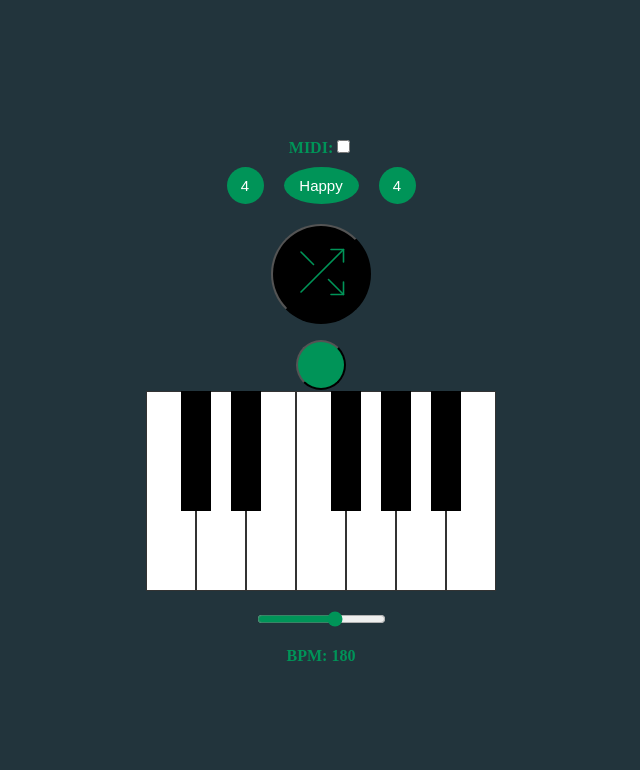
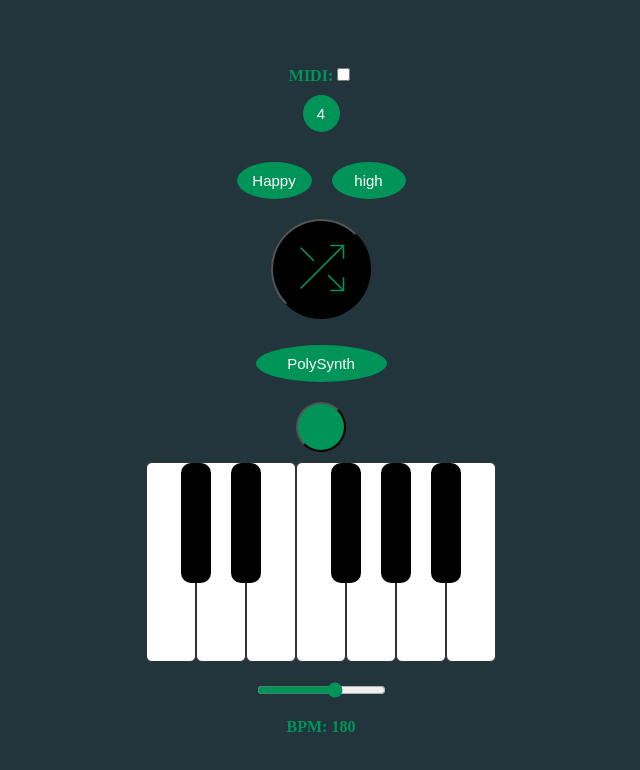
Before and after one commit to adhamelgindy/melgen, a Next.js app: page / in a window 1280 px wide. Shown: the top 770 px of the page, without its empty margins (319-959 px from the left). Built offline with nearby package versions, Linux system fonts and the light colour scheme.

Commit message:
feat: :sparkles: add Midi connection

```diff
--- a/src/pages/index.js
+++ b/src/pages/index.js
@@ -1,16 +1,29 @@
+import React, { useEffect } from 'react';
 import { useState } from 'react'
 import { Shuffle } from '../icons/shuffle'
 import Link from 'next/link';
 import * as Tone from 'tone';
 
 export default function Home() {
-  // let synth = new Tone.PolySynth().toMaster();
   const [notes, setNotes] = useState('');
   const [midiNotes, setMidiNotes] = useState([]);
   const [selectedScale, setSelectedScale] = useState(0);
   const [numNotes, setNumNotes] = useState(4);
   const [bpm, setBpm] = useState(360);
   const [octave, setOctave] = useState(5);
+  const [instrument, setInstrument] = useState("PolySynth");
+
+  useEffect(() => {
+    let synth = new Tone.PolySynth().toDestination();
+
+    // Initialize MIDI connection
+    initializeMIDI();
+
+    // Clean up the Tone.js synth when the component is unmounted
+    // return () => {
+    //   // synth.dispose();
+    // };
+  }, []);
 
   let root = 52;
   let scale = [
@@ -123,23 +136,65 @@ const melodyString = musicNotes.join(' ');
 setNotes(melodyString)
 }
 
-function chooseInstrument() {
-// switch
-//case:
+
+const initializeMIDI = async () => {
+  try {
+    const access = await navigator.requestMIDIAccess();
+    const inputs = access.inputs.values();
+    const input = inputs.next().value;
+
+    // Add an event listener to receive MIDI messages
+    input.onmidimessage = (e) => {
+      if (e.data[0] === 144 && e.data[2] !== 0) {
+        // Convert MIDI note number to frequency
+        const frequency = Tone.Midi(e.data[1]).toFrequency();
+
+        // Trigger a Tone.js synth with the received frequency
+        // synth.triggerAttack(frequency);
+        synth.triggerAttackRelease(frequency,  "8n");
+      } else if (e.data[0] === 128 || (e.data[0] === 144 && e.data[2] === 0)) {
+        // Convert MIDI note number to frequency
+        // const frequency = Tone.Midi(e.data[1]).toFrequency();
+
+        // Release the Tone.js synth
+        // synth.triggerRelease(frequency);
+        // synth.triggerAttackRelease(frequency,  "8n");
+      }
+    };
+  } catch (error) {
+    console.log('Web MIDI API is not supported in this browser.');
+  }
+};
+
+const playNotes = (notes) => {
+  console.log('instrument', instrument);
   // const synth = new Tone.MonoSynth().toDestination();
-// const synth = new Tone.PolySynth().toDestination();
+   let synth;
   // const synth = new Tone.MembraneSynth().toDestination();
   // const synth = new Tone.Sampler().toDestination();
   //  const synth = new Tone.DuoSynth().toDestination();
-
+  switch(instrument) {
+    case 'MonoSynth':
+      setInstrument('MonoSynth')
+      synth = new Tone.MonoSynth().toDestination();
+      break;
+    case 'PolySynth':
+      setInstrument('PolySynth')
+      synth = new Tone.PolySynth().toDestination();
+      break;
+    case 'MembraneSynth':
+      setInstrument('MembraneSynth')
+      synth = new Tone.MembraneSynth().toDestination();
+      break;
+    case 'Sampler':
+      setInstrument('Sampler')
+      synth = new Tone.Sampler().toDestination();
+      break;
+    case 'DuoSynth':
+      setInstrument('DuoSynth')
+      synth = new Tone.DuoSynth().toDestination();
+      break;
   }
-
-const playNotes = (notes) => {
-  // const synth = new Tone.MonoSynth().toDestination();
-   const synth = new Tone.PolySynth().toDestination();
-  // const synth = new Tone.MembraneSynth().toDestination();
-  // const synth = new Tone.Sampler().toDestination();
-  //  const synth = new Tone.DuoSynth().toDestination();
 
 
     let index = 0;
@@ -157,6 +212,8 @@ const playNotes = (notes) => {
 
     const playNote = () => {
 
+      // const IChord = constructMajorChord(AMinorScale, 4, 'A3'); //lets try that
+
       // const sampler = new Tone.Sampler({
       //   // urls: {
       //   //   A1: "A1.mp3",
@@ -168,7 +225,8 @@ const playNotes = (notes) => {
       //   }
       // }).toDestination();
       // synth.triggerAttackRelease(notes[index],  "0.1s");
-       synth.triggerAttackRelease(notes[index],  "64n");
+      console.log('notes[index]', notes[index]);
+       synth.triggerAttackRelease(notes[index],  "8n");
       index++;
 
       if (index < notes.length) {
@@ -179,56 +237,6 @@ const playNotes = (notes) => {
     playNote();
 };
 
-// async function playMelody() {
-//   const synth = new Tone.Synth().toDestination();
-//   // console.log(midiMelody)
-
-//   // const melody = [
-//   //   { note: 'C4', duration: '4n' },
-//   //   { note: 'E4', duration: '4n' },
-//   //   { note: 'G4', duration: '4n' },
-//   //   { note: 'B4', duration: '4n' },
-//   //   { note: 'A4', duration: '4n' },
-//   //   { note: 'G4', duration: '4n' },
-//   //   { note: 'E4', duration: '4n' },
-//   //   { note: 'C4', duration: '4n' },
-//   // ];
-
-//   // melody.forEach((note) => {
-//   //   synth.triggerAttackRelease(note.note, note.duration);
-//   // });
-
-//   const AMinorScale = ['A4', 'B4', 'C4', 'D4', 'E4', 'F4', 'G4'];
-//   // const addOctaveNumbers = (scale, octaveNumber) => scale.map(note => {
-//   //   const firstOctaveNoteIndex = scale.indexOf('C') !== -1 ? scale.indexOf('C') : scale.indexOf('C#')
-//   //   const noteOctaveNumber = scale.indexOf(note) < firstOctaveNoteIndex ? octaveNumber - 1 : octaveNumber;
-//   //   return `${note}${noteOctaveNumber}`
-//   // });
-//   // const AMinorScaleWithOctave = addOctaveNumbers(AMinorScale, 4);
-//   console.log('notes', midiNotes);
-//   console.log('AMinorScale', AMinorScale);
-//   const now = Tone.now()
-//   let newTime = now
-//   // const AMinorScaleWithOctave = addOctaveNumbers(midiNotes, 0);
-
-//   AMinorScale.forEach((note) => {
-//     synth.triggerAttackRelease(note, '4n', now + 0.5)
-//     newTime += 0.5;
-//   });
-
-
-//   // +++++++++++++++++++++++++++++++++++++++++++++++++++++++
-
-//   if (Tone.Transport.state == "started") {
-//     Tone.Transport.stop();
-//     // playButton.html('play');
-//   } else {
-//     Tone.start();
-//     Tone.Transport.scheduleRepeat(setMelody, '4n');
-//     Tone.Transport.start();
-//     // playButton.html('stop');
-//   }
-// }
 
 function chooseScale(event) {
   // selectScale = scaleNames.indexOf(selectedScale.value());
@@ -241,14 +249,6 @@ function handleBpmChange(event) {
   Tone.Transport.bpm.rampTo(bpm, 0.1);
 }
 
-
-// function setMelody() {
-//    beat = Tone.Transport.position.split(":")[1];
-//   const synth = new Tone.Synth().toDestination();
-//    let midiNote = Tone.Frequency(notes, 'midi');
-//    const now = Tone.now()
-//   synth.triggerAttackRelease(midiNote, '8n', now + 0.5);
-// }
 
 function generateMelody() {
   // Check if the melody array is already at the desired length
@@ -263,9 +263,31 @@ function handleBpmChange(event) {
     // Add the selected note from the scale to the melody array
     note = root + scale[selectedScale][randomNumber];
     melody.push(note);
+    // Add repeating patterns if numNotes is bigger than 4
+    if (numNotes > 5 && melody.length < numNotes) {
+      // Repeat the last 2 or 4 notes with a probability of 30%
+      if (i > 1 && Math.random() < 0.3 && melody.length < numNotes) {
+        let repeatLength = Math.random() < 0.5 ? 2 : 4;
+        let repeatStart = Math.max(0, i - repeatLength);
+        let repeatNotes = melody.slice(repeatStart, i + 1);
+        melody.splice(i + 1, 0, ...repeatNotes);
+        i += repeatNotes.length;
+      }
+      // Repeat a 3-note pattern with a probability of 20%
+      if (i > 2 && Math.random() < 0.2 && melody.length < numNotes) {
+        let patternStart = Math.max(0, i - 2);
+        let patternNotes = melody.slice(patternStart, i + 1);
+        melody.splice(i + 1, 0, ...patternNotes);
+        i += patternNotes.length;
+      }
+    }
+  }
+  // Truncate the melody array if it has more than numNotes elements
+  if (melody.length > numNotes) {
+    melody.splice(numNotes, melody.length - numNotes);
   }
   setMidiNotes(melody);
-     translateNotes(melody)
+  translateNotes(melody);
   // Log the generated melody to the console
   console.log(melody);
 }
@@ -273,6 +295,14 @@ function handleBpmChange(event) {
   const handleScaleChange = (event) => {
     setNumNotes(event.target.value);
   };
+
+  const handleOctaveChange = (event) => {
+    setOctave(event.target.value);
+  };
+
+  const handleInstrumentChange = (event) => {
+    setInstrument(event.target.value)
+    }
 
   return (
     <div class="melody">
@@ -290,6 +320,7 @@ function handleBpmChange(event) {
         </select>
         </div>
       </div>
+      <br/>
       <div class="parameters">
         <div class="dropdown">
         <select  id="number-dropdown" value={selectedScale} onChange={chooseScale}>
@@ -309,20 +340,34 @@ function handleBpmChange(event) {
       </div>
       <div class="parameters">
         <div class="dropdown">
-        <select  id="number-dropdown" value={numNotes} onChange={handleScaleChange}>
-         <option value="4">4</option>
-         <option value="6">6</option>
-         <option value="8">8</option>
-         <option value="10">10</option>
+        <select  id="number-dropdown" value={octave} onChange={handleOctaveChange}>
+         <option value="2">low +</option>
+         <option value="3">low</option>
+         <option value="4">medium</option>
+         <option value="5">high</option>
+         <option value="6">high +</option>
         </select>
         </div>
       </div>
     </div>
       <button class="round-button" onClick={generateMelody}><Shuffle/></button>
       <p class="melody">{notes}</p>
-
+      <div class="parameters">
+        <div class="dropdown">
+        <select  id="number-dropdown" value={instrument} onChange={handleInstrumentChange}>
+         <option value="MonoSynth">MonoSynth</option>
+         <option value="PolySynth">PolySynth</option>
+         <option value="MembraneSynth">MembraneSynth</option>
+         <option value="Sampler">Sampler</option>
+         <option value="DuoSynth">DuoSynth</option>
+        </select>
+        </div>
+      </div>
+      <br/>
       {/* <button onClick={() => playMelody()}></button> */}
       <button class="play-button" onClick={() => playNotes(midiNotes)}></button>
+      <br/>
+      {/* playNotes(["B" ,"C" ,"D", "E", "F" ,"G" ,"A"])} */}
       <div class="piano">
     <div data-note="C" class="key white"></div>
     <div data-note="D#" class="key black"></div>
--- a/src/styles/globals.css
+++ b/src/styles/globals.css
@@ -4,6 +4,7 @@
 
 body {
   background-color: #22343C;
+  /* background-color: #E9F8FF; */
   margin: 0;
   min-height: 100vh;
   display: flex;
@@ -46,7 +47,7 @@ body {
   -moz-appearance: none;
 }
 
-.dropdown select:focus {
+/* .dropdown select:focus {
   outline: none;
   box-shadow: 0 0 5px #ccc;
 }
@@ -54,7 +55,7 @@ body {
 .dropdown select option {
   background-color: #f2f2f2;
   color: #333;
-}
+} */
 
 .melody {
   color: #009458 ;
@@ -81,6 +82,7 @@ body {
   width: 50px;
   height: 50px;
   background-color: #009458;
+  margin-bottom: 10px;
 }
 
 .key {
@@ -88,10 +90,23 @@ body {
   width: var(--width);
 }
 
+.white:hover {
+  border: 6px solid;
+  /* outline-style: dotted; */
+  outline-color: 009458;
+}
+
+.black:hover {
+  border: 5px solid;
+  /* outline-style: dotted; */
+  outline-color: 009458;
+}
+
 .white {
   --width: 50px;
   background-color: white;
   border: 1px solid #333;
+  border-radius: 6px;
 }
 
 .white.active {
@@ -104,6 +119,8 @@ body {
   margin-left: calc(var(--width) / -2);
   margin-right: calc(var(--width) / -2);
   z-index: 2;
+  border-radius: 10px;
+  margin-top: 1px;
 }
 
 .black.active {
```
Lines whose indentation alone changed are shown as unchanged.
